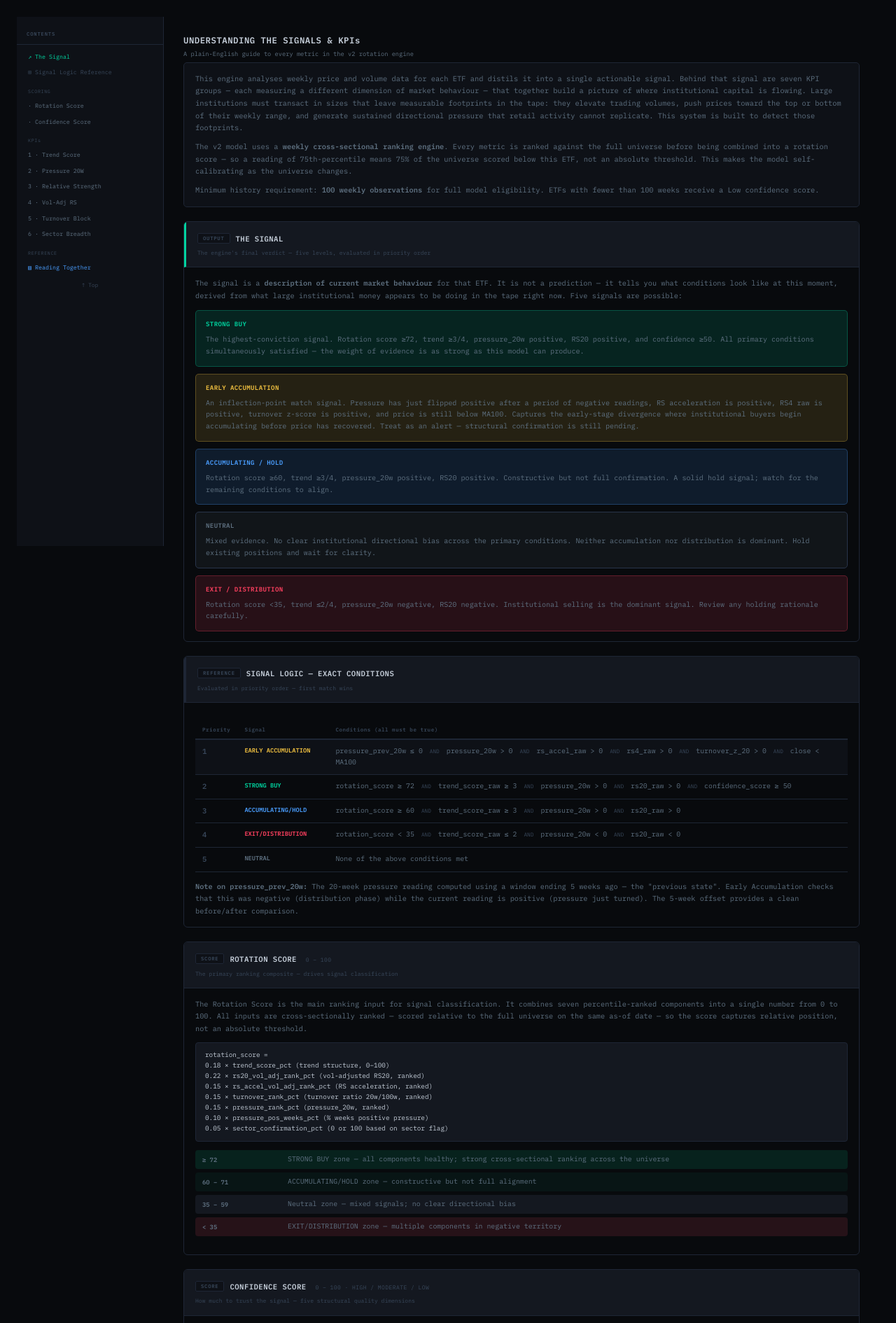
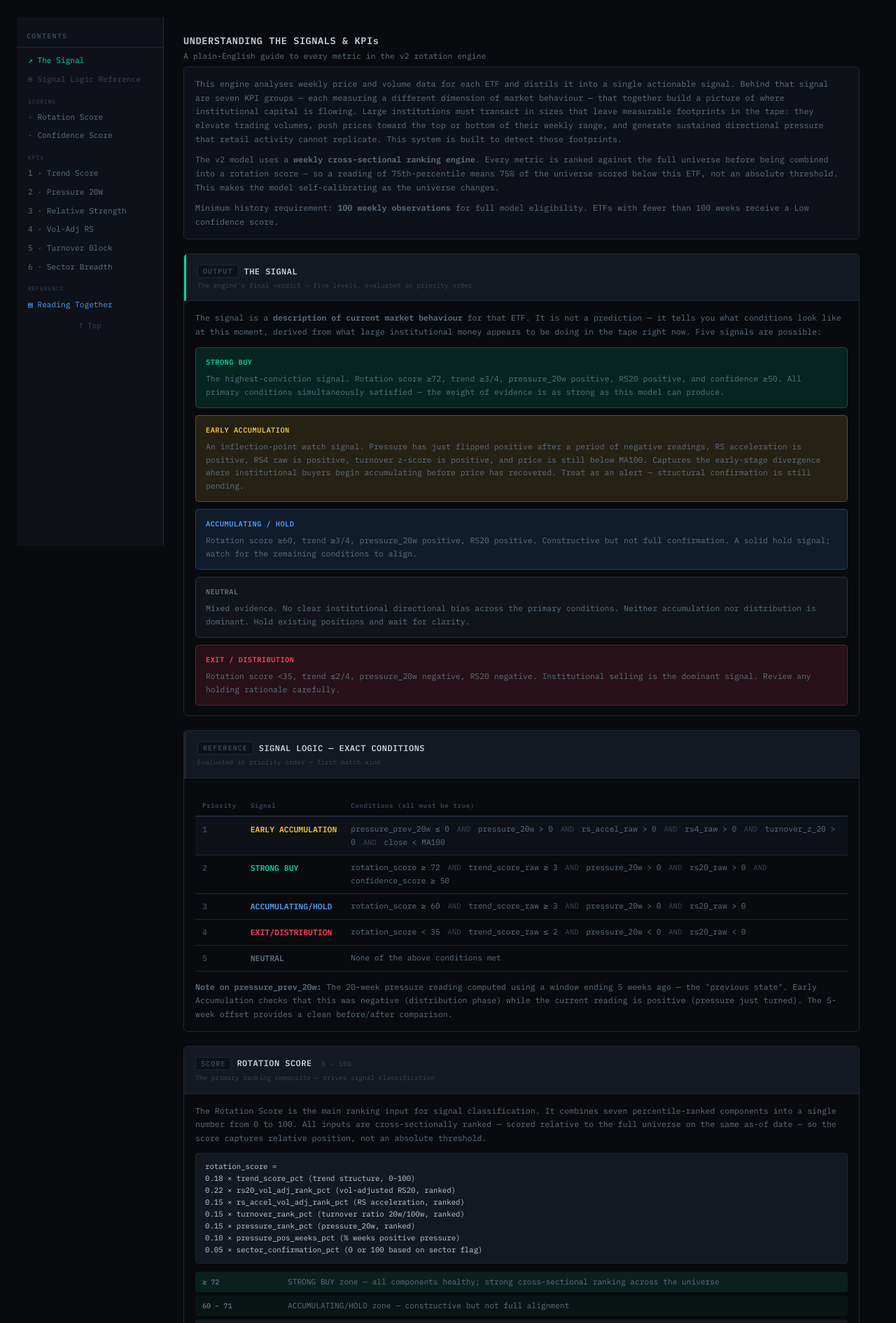
Before and after one commit to rhapsodians/Footprints, a Flask app: page /guide in a window 1280 px wide. Shown: the part 44-1934 px from the top of the page at 70% size. Run offline with Flask 3, Linux system fonts and the light colour scheme.

Commit message:
Increase font sizes across guide, heatmap, dashboard, entry

```diff
--- a/templates/entry.html
+++ b/templates/entry.html
@@ -33,8 +33,8 @@ table.entry-tbl{width:100%;border-collapse:collapse;font-family:var(--mono);font
 .entry-tbl td{padding:0;border-bottom:1px solid var(--border);vertical-align:middle}
 .entry-tbl tr:hover td{background:var(--surface2)}
 .tc-ticker{padding:6px 9px 4px}
-.tc-name{font-size:.60rem;color:var(--text2);margin-top:1px;white-space:nowrap;overflow:hidden;text-overflow:ellipsis;max-width:170px}
-.tc-date{font-size:.55rem;color:var(--text3);margin-top:1px}
+.tc-name{font-size:.74rem;color:var(--text2);margin-top:1px;white-space:nowrap;overflow:hidden;text-overflow:ellipsis;max-width:170px}
+.tc-date{font-size:.68rem;color:var(--text3);margin-top:1px}
 .tc-prev{padding:6px 9px;text-align:right;color:var(--text2);font-size:.70rem;white-space:nowrap}
 .tc-input{padding:3px 6px;min-width:82px}
 .price-input{font-family:var(--mono);font-size:.72rem;color:var(--text);
--- a/templates/guide.html
+++ b/templates/guide.html
@@ -9,78 +9,78 @@
 
 /* ── Sticky sidebar ── */
 .guide-nav{position:sticky;top:var(--nav-h);height:calc(100vh - var(--nav-h));overflow-y:auto;padding:20px 0 40px;border-right:1px solid var(--border);background:var(--surface);flex-shrink:0}
-.gn-title{font-family:var(--mono);font-size:.55rem;font-weight:600;color:var(--text3);letter-spacing:.12em;padding:0 14px 8px;border-bottom:1px solid var(--border);margin-bottom:6px}
+.gn-title{font-family:var(--mono);font-size:.78rem;font-weight:600;color:var(--text3);letter-spacing:.12em;padding:0 14px 8px;border-bottom:1px solid var(--border);margin-bottom:6px}
 .guide-nav nav{display:flex;flex-direction:column;gap:1px;padding:0 7px}
-.gn-link{font-family:var(--mono);font-size:.64rem;color:var(--text2);text-decoration:none;padding:5px 9px;border-radius:3px;transition:all .12s;line-height:1.4}
+.gn-link{font-family:var(--mono);font-size:.86rem;color:var(--text2);text-decoration:none;padding:5px 9px;border-radius:3px;transition:all .12s;line-height:1.4}
 .gn-link:hover{background:var(--surface2);color:var(--text)}
 .gn-link.active,.gn-link:target{background:var(--blue-dim);color:var(--accent);border-left:2px solid var(--accent);padding-left:7px}
 .gn-link-output{color:var(--green)}.gn-link-output:hover{color:var(--green)}
 .gn-link-ref{color:var(--text3)}
 .gn-link-blue{color:var(--accent)}.gn-link-blue:hover{color:var(--accent)}
-.gn-divider{font-family:var(--mono);font-size:.51rem;color:var(--text3);letter-spacing:.1em;padding:8px 9px 3px;margin-top:3px}
-.gn-top{display:block;font-family:var(--mono);font-size:.60rem;color:var(--text3);text-decoration:none;padding:10px 16px 0;text-align:center;transition:color .12s}
+.gn-divider{font-family:var(--mono);font-size:.63rem;color:var(--text3);letter-spacing:.1em;padding:8px 9px 3px;margin-top:3px}
+.gn-top{display:block;font-family:var(--mono);font-size:.82rem;color:var(--text3);text-decoration:none;padding:10px 16px 0;text-align:center;transition:color .12s}
 .gn-top:hover{color:var(--accent)}
 
 /* ── Main content ── */
 .guide-main{padding:0 28px 80px;min-width:0}
 .kpi-header{padding:24px 0 6px}
-.kpi-title{font-family:var(--mono);font-size:.95rem;font-weight:600;color:var(--text);letter-spacing:.04em}
-.kpi-subtitle{font-family:var(--mono);font-size:.67rem;color:var(--text2);margin-top:3px}
-.kpi-intro{margin-bottom:20px;padding:14px 16px;background:var(--surface);border:1px solid var(--border);border-radius:5px;font-size:.80rem;color:var(--text2);line-height:1.7}
+.kpi-title{font-family:var(--mono);font-size:1.05rem;font-weight:600;color:var(--text);letter-spacing:.04em}
+.kpi-subtitle{font-family:var(--mono);font-size:.88rem;color:var(--text2);margin-top:3px}
+.kpi-intro{margin-bottom:20px;padding:14px 16px;background:var(--surface);border:1px solid var(--border);border-radius:5px;font-size:.90rem;color:var(--text2);line-height:1.7}
 .kpi-intro p{margin-bottom:9px}.kpi-intro p:last-child{margin-bottom:0}
 .guide-inline-link{color:var(--accent);text-decoration:none}.guide-inline-link:hover{text-decoration:underline}
 
 /* ── KPI section cards ── */
 .kpi-card{margin-bottom:20px;border:1px solid var(--border);border-radius:6px;overflow:hidden}
 .kpi-card-header{padding:14px 16px;border-bottom:1px solid var(--border);background:var(--surface2)}
-.kpi-tag{font-family:var(--mono);font-size:.56rem;font-weight:700;letter-spacing:.1em;padding:2px 7px;border-radius:2px;background:var(--surface);border:1px solid var(--border);color:var(--text3);margin-right:8px;vertical-align:middle}
-.kpi-card-header h3{font-family:var(--mono);font-size:.82rem;font-weight:600;color:var(--text);letter-spacing:.04em;display:inline;vertical-align:middle}
-.kpi-unit{font-family:var(--mono);font-size:.62rem;font-weight:400;color:var(--text3);margin-left:6px}
-.kpi-tagline{font-family:var(--mono);font-size:.62rem;color:var(--text3);margin-top:5px}
-.kpi-card-body{padding:14px 16px;font-size:.79rem;color:var(--text2);line-height:1.7}
+.kpi-tag{font-family:var(--mono);font-size:.78rem;font-weight:700;letter-spacing:.1em;padding:2px 7px;border-radius:2px;background:var(--surface);border:1px solid var(--border);color:var(--text3);margin-right:8px;vertical-align:middle}
+.kpi-card-header h3{font-family:var(--mono);font-size:.92rem;font-weight:600;color:var(--text);letter-spacing:.04em;display:inline;vertical-align:middle}
+.kpi-unit{font-family:var(--mono);font-size:.73rem;font-weight:400;color:var(--text3);margin-left:6px}
+.kpi-tagline{font-family:var(--mono);font-size:.73rem;color:var(--text3);margin-top:5px}
+.kpi-card-body{padding:14px 16px;font-size:.89rem;color:var(--text2);line-height:1.7}
 .kpi-card-body p{margin-bottom:11px}.kpi-card-body p:last-child{margin-bottom:0}
 .kpi-card.kpi-accent-green .kpi-card-header{border-left:3px solid var(--green)}
 .kpi-card.kpi-accent-neutral .kpi-card-header{border-left:3px solid var(--border)}
 
 /* ── Signal grid ── */
 .signal-grid{display:flex;flex-direction:column;gap:10px;margin-top:12px}
-.sig-exp{padding:12px 14px;border-radius:5px;font-size:.78rem;line-height:1.65;border:1px solid transparent}
+.sig-exp{padding:12px 14px;border-radius:5px;font-size:.88rem;line-height:1.65;border:1px solid transparent}
 .sig-exp-sb{background:var(--sig-sb-bg);border-color:var(--sig-sb-bd)}.sig-exp-sb .sig-exp-label{color:var(--sig-sb)}
 .sig-exp-ea{background:var(--sig-ea-bg);border-color:var(--sig-ea-bd)}.sig-exp-ea .sig-exp-label{color:var(--sig-ea)}
 .sig-exp-ah{background:var(--sig-ah-bg);border-color:var(--sig-ah-bd)}.sig-exp-ah .sig-exp-label{color:var(--sig-ah)}
 .sig-exp-nt{background:var(--sig-nt-bg);border-color:var(--sig-nt-bd)}.sig-exp-nt .sig-exp-label{color:var(--sig-nt)}
 .sig-exp-ex{background:var(--sig-ex-bg);border-color:var(--sig-ex-bd)}.sig-exp-ex .sig-exp-label{color:var(--sig-ex)}
-.sig-exp-label{font-family:var(--mono);font-size:.70rem;font-weight:700;letter-spacing:.04em;margin-bottom:6px}
+.sig-exp-label{font-family:var(--mono);font-size:.80rem;font-weight:700;letter-spacing:.04em;margin-bottom:6px}
 .sig-exp p{margin-bottom:7px}.sig-exp p:last-child{margin-bottom:0}
 
 /* ── Logic table ── */
 .logic-table-wrap{overflow-x:auto;margin:12px 0}
-.logic-table{width:100%;border-collapse:collapse;font-size:.76rem}
-.logic-table th{font-family:var(--mono);font-size:.58rem;color:var(--text3);letter-spacing:.07em;padding:6px 10px;border-bottom:2px solid var(--border);text-align:left}
+.logic-table{width:100%;border-collapse:collapse;font-size:.86rem}
+.logic-table th{font-family:var(--mono);font-size:.70rem;color:var(--text3);letter-spacing:.07em;padding:6px 10px;border-bottom:2px solid var(--border);text-align:left}
 .logic-table td{padding:8px 10px;border-bottom:1px solid var(--border);vertical-align:top}
-.lt-pri{font-family:var(--mono);font-size:.80rem;font-weight:700;color:var(--text3);min-width:28px}
-.lt-sig{font-family:var(--mono);font-size:.67rem;font-weight:700;white-space:nowrap;min-width:130px}
+.lt-pri{font-family:var(--mono);font-size:.90rem;font-weight:700;color:var(--text3);min-width:28px}
+.lt-sig{font-family:var(--mono);font-size:.88rem;font-weight:700;white-space:nowrap;min-width:130px}
 .lt-sig-sb{color:var(--sig-sb)}.lt-sig-ea{color:var(--sig-ea)}.lt-sig-ah{color:var(--sig-ah)}
 .lt-sig-nt{color:var(--sig-nt)}.lt-sig-ex{color:var(--sig-ex)}
-.lt-and{font-family:var(--mono);font-size:.60rem;color:var(--text3);margin:0 4px}
+.lt-and{font-family:var(--mono);font-size:.82rem;color:var(--text3);margin:0 4px}
 .lt-sb{background:var(--surface)}
 
 /* ── KPI checklist ── */
 .kpi-checklist{margin:12px 0;display:flex;flex-direction:column;gap:7px}
-.kpi-check-item{display:flex;gap:10px;align-items:flex-start;font-size:.78rem;color:var(--text2)}
-.kc-num{font-family:var(--mono);font-size:.68rem;font-weight:700;color:var(--accent);min-width:20px;padding-top:1px}
+.kpi-check-item{display:flex;gap:10px;align-items:flex-start;font-size:.88rem;color:var(--text2)}
+.kc-num{font-family:var(--mono);font-size:.78rem;font-weight:700;color:var(--accent);min-width:20px;padding-top:1px}
 
 /* ── Scale bar ── */
 .kpi-scale{margin:12px 0;display:flex;flex-direction:column;gap:5px}
-.ks-item{display:flex;gap:12px;align-items:flex-start;padding:6px 10px;border-radius:4px;font-size:.76rem}
+.ks-item{display:flex;gap:12px;align-items:flex-start;padding:6px 10px;border-radius:4px;font-size:.86rem}
 .ks-4{background:rgba(0,200,150,.12)}.ks-3{background:rgba(0,200,150,.06)}.ks-2{background:var(--surface2)}
 .ks-1{background:rgba(255,77,106,.06)}.ks-0{background:rgba(255,77,106,.12)}
-.ks-val{font-family:var(--mono);font-size:.68rem;font-weight:600;min-width:110px;flex-shrink:0}
+.ks-val{font-family:var(--mono);font-size:.78rem;font-weight:600;min-width:110px;flex-shrink:0}
 .ks-desc{color:var(--text2);line-height:1.5}
 
 /* ── Formula block ── */
-.kpi-formula{font-family:var(--mono);font-size:.72rem;background:var(--surface2);border:1px solid var(--border);border-radius:4px;padding:10px 13px;margin:10px 0;color:var(--text);line-height:1.6;white-space:pre-line}
-.kpi-example{font-size:.76rem;color:var(--text3);background:var(--surface2);border-left:2px solid var(--border);padding:8px 12px;border-radius:0 4px 4px 0;margin-top:10px;line-height:1.65}
+.kpi-formula{font-family:var(--mono);font-size:.82rem;background:var(--surface2);border:1px solid var(--border);border-radius:4px;padding:10px 13px;margin:10px 0;color:var(--text);line-height:1.6;white-space:pre-line}
+.kpi-example{font-size:.86rem;color:var(--text3);background:var(--surface2);border-left:2px solid var(--border);padding:8px 12px;border-radius:0 4px 4px 0;margin-top:10px;line-height:1.65}
 </style>
 {% endblock %}
 
```
Also changed, not shown: templates/dashboard.html (+7 -7 lines), templates/heatmap.html (+14 -14 lines).
